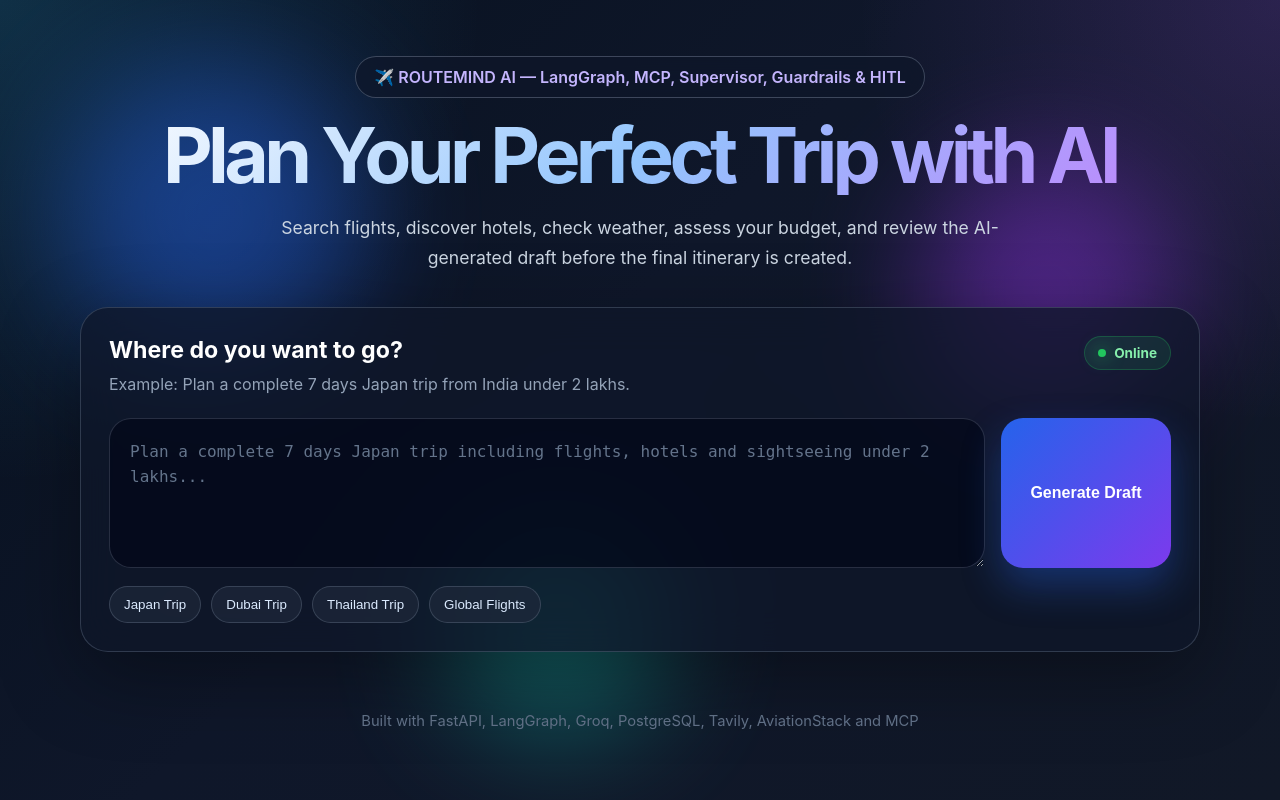
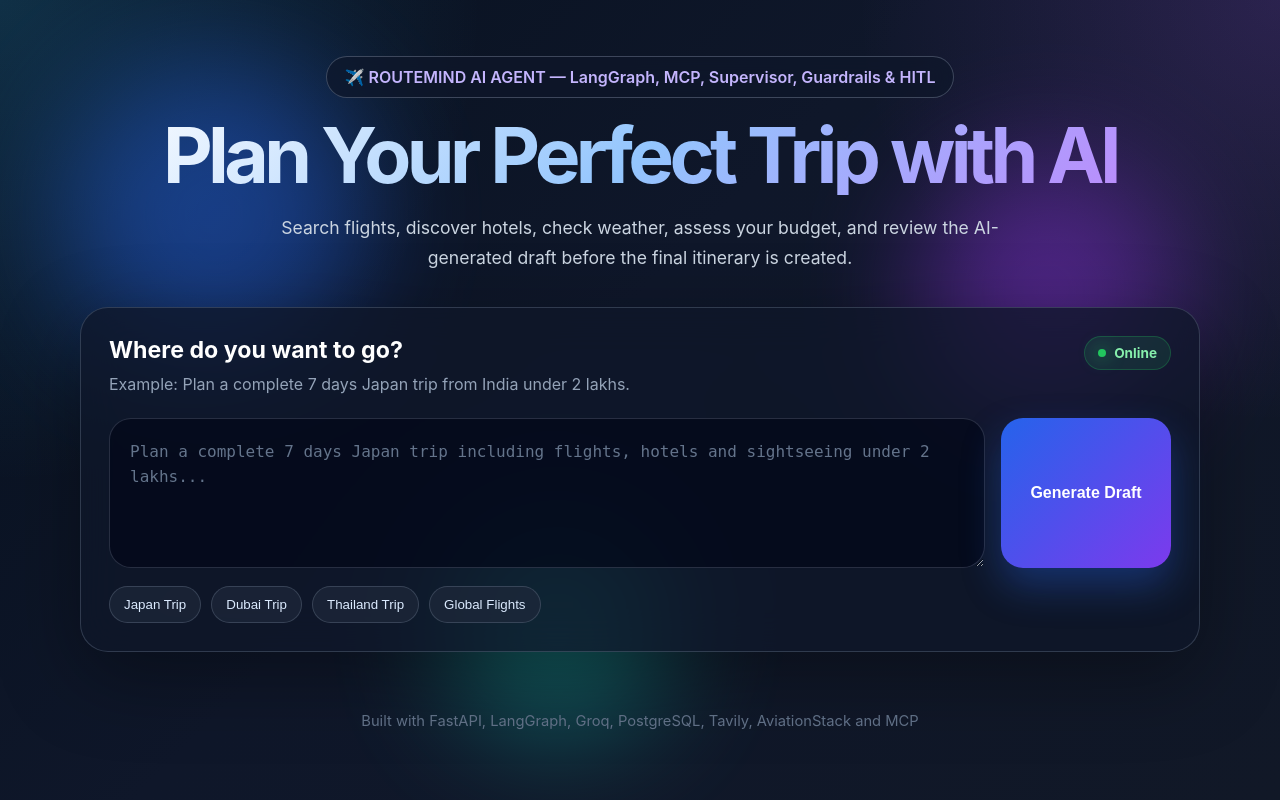
Before and after one commit to arnav201-bot/ROUTEMIND-AI-TRIP-PLANNER, a FastAPI app: page / in a window 1280 px wide. Run offline with FastAPI, Linux system fonts and the light colour scheme; some libraries are stand-ins or nearby versions.

Commit message:
Update index.html

```diff
--- a/templates/index.html
+++ b/templates/index.html
@@ -16,7 +16,7 @@
   <main class="app-container">
     <section class="hero-section">
       <div class="badge">
-        ✈️ ROUTEMIND AI — LangGraph, MCP, Supervisor, Guardrails & HITL
+        ✈️ ROUTEMIND AI AGENT — LangGraph, MCP, Supervisor, Guardrails & HITL
       </div>
       <h1>Plan Your Perfect Trip with AI</h1>
       <p>
```
